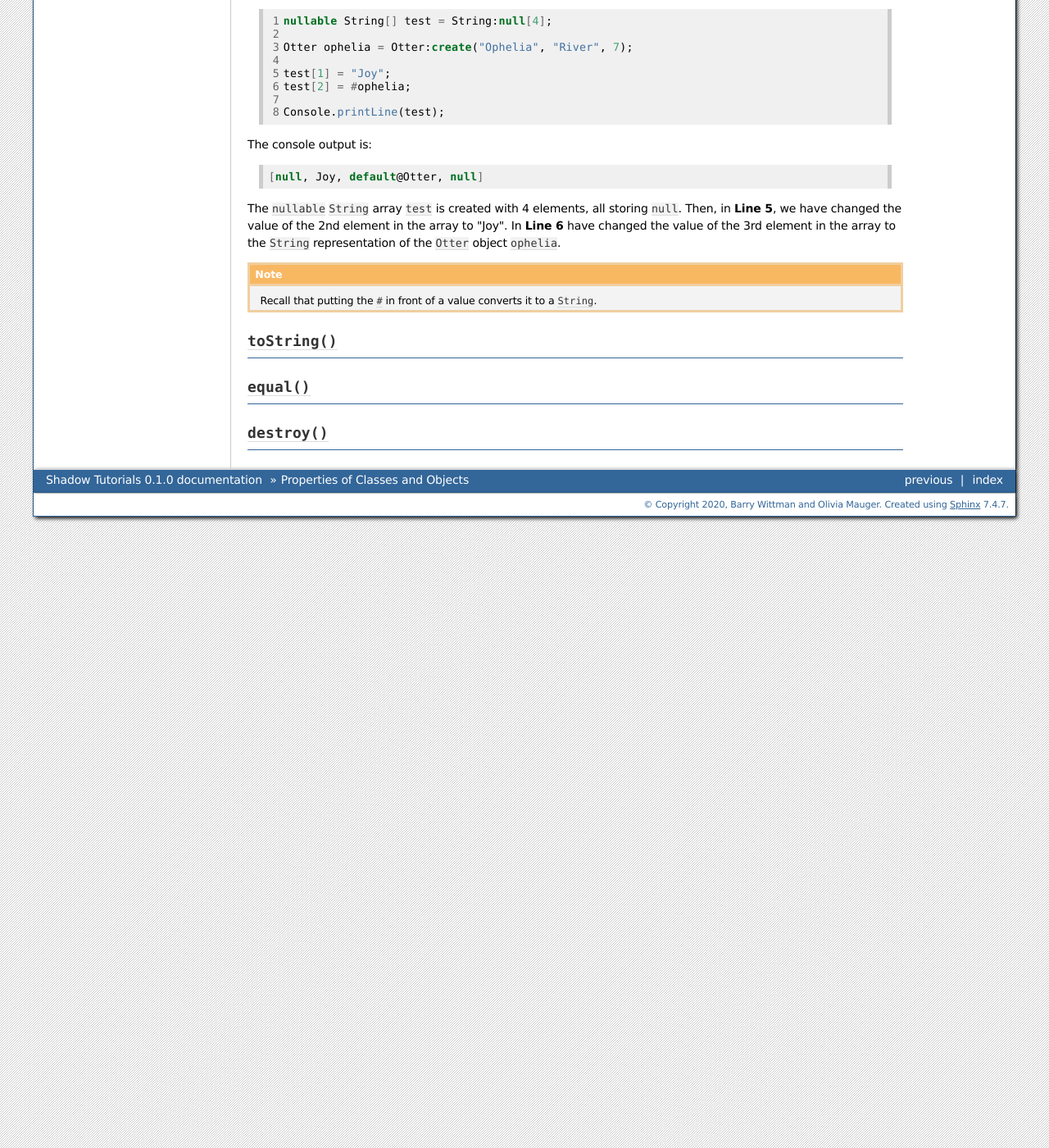
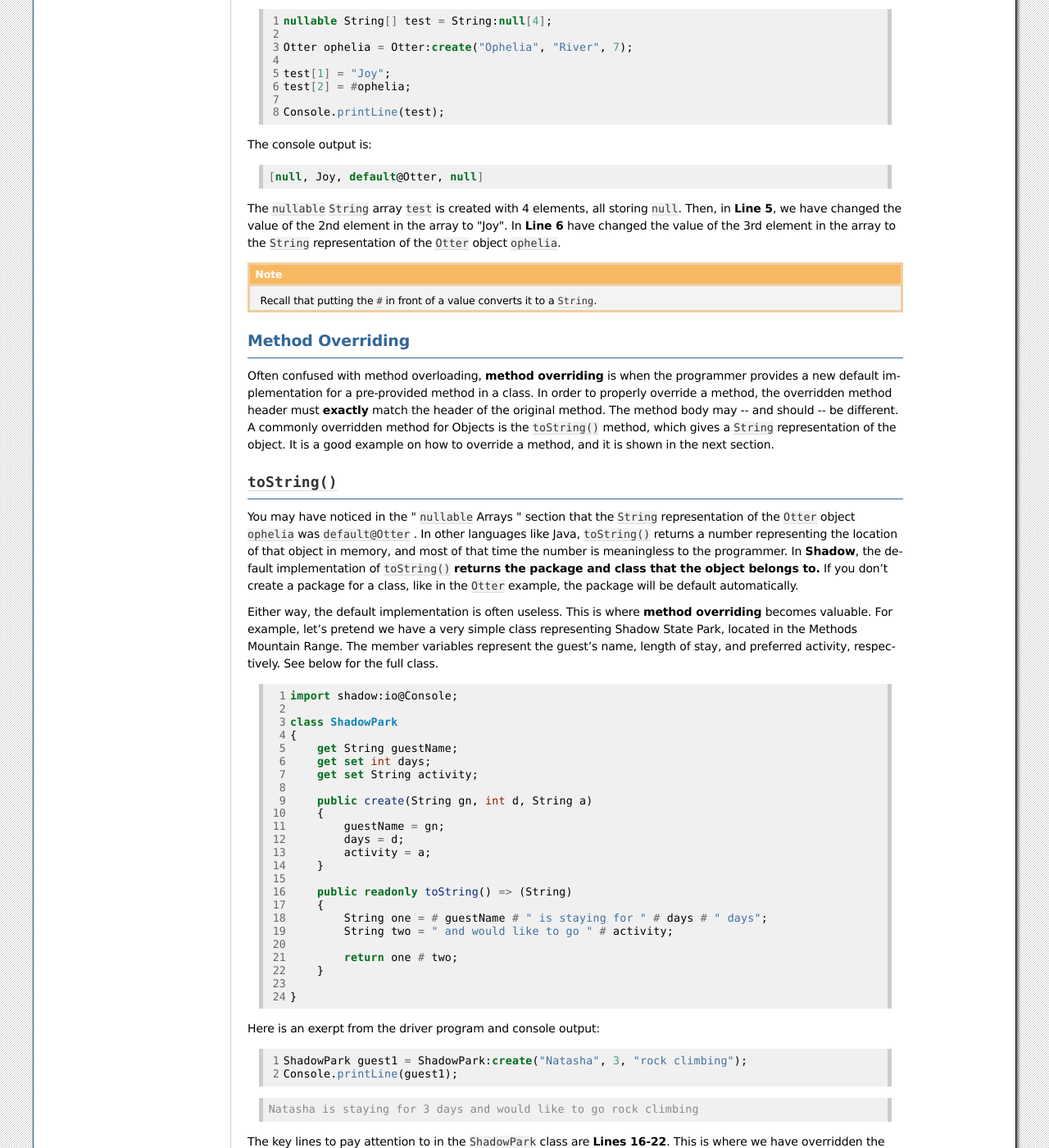
Before and after one commit to olivia-mauger/tutorials, a Sphinx documentation site: the page built from docs/source/classes-properties.rst, in a window 1280 px wide and 1400 px high, scrolled down 3134 px. Shown: the whole window at 82% size. Built offline with Sphinx 7.4.7, drawn with Linux system fonts in a browser that asks for light colours; some of the changed text lies outside the part shown.

Commit message:
Updates to classes-properties.rst, interfaces-intro.rst, and variables.rst
I added a section on  "code" to variables,  and method overriding and toString() to class properties. I also started the section on interfaces.

```diff
--- a/docs/source/classes-properties.rst
+++ b/docs/source/classes-properties.rst
@@ -159,16 +159,61 @@ The ``nullable`` ``String`` array ``test`` is created with 4 elements, all stori
 .. note:: Recall that putting the ``#`` in front of a value converts it to a ``String``.
 
 
+Method Overriding
+^^^^^^^^^^^^^^^^^
 
-
-
-
+Often confused with method overloading, **method overriding** is when the programmer provides a new default implementation for a pre-provided method in a class. In order to properly override a method, the overridden method header must **exactly** match the header of the original method. The method body may -- and should -- be different. A commonly overridden method for Objects is the ``toString()`` method, which gives a ``String`` representation of the object. It is a good example on how to override a method, and it is shown in the next section.
 
 ``toString()``
 ^^^^^^^^^^^^^^
 
-``equal()``
-^^^^^^^^^^^^
+You may have noticed in the " ``nullable`` Arrays " section that the ``String`` representation of the ``Otter`` object ``ophelia`` was ``default@Otter`` . In other languages like Java, ``toString()`` returns a number representing the location of that object in memory, and most of that time the number is meaningless to the programmer. In **Shadow**, the default implementation of ``toString()`` **returns the package and class that the object belongs to.**  If you don’t create a package for a class, like in the ``Otter`` example, the package will be default automatically.
 
-``destroy()``
-^^^^^^^^^^^^^
+Either way, the default implementation is often useless. This is where **method overriding** becomes valuable. For example, let’s pretend we have a very simple class representing Shadow State Park, located in the Methods Mountain Range. The member variables represent the guest’s name, length of stay, and preferred activity, respectively. See below for the full class.
+
+.. code-block:: shadow
+    :linenos:
+
+    import shadow:io@Console;
+
+    class ShadowPark
+    {
+        get String guestName;
+	get set int days;
+	get set String activity;
+
+	public create(String gn, int d, String a)
+	{
+	    guestName = gn;
+	    days = d;
+	    activity = a;
+	}
+
+	public readonly toString() => (String)
+	{
+	    String one = # guestName # " is staying for " # days # " days";
+	    String two = " and would like to go " # activity;
+
+	    return one # two;
+	}
+
+    }
+
+
+Here is an exerpt from the driver program and console output:
+
+.. code-block:: shadow
+    :linenos:
+
+    ShadowPark guest1 = ShadowPark:create("Natasha", 3, "rock climbing");
+    Console.printLine(guest1);
+
+.. code-block:: console
+
+    Natasha is staying for 3 days and would like to go rock climbing
+
+The key lines to pay attention to in the ``ShadowPark`` class are **Lines 16-22**. This is where we have overridden the default ``toString()`` method. If a programmer decides to override the ``toString()`` method in any class, the method header **MUST** match ``public readonly toString() => (String)``, exactly. Omitting ``readonly`` will cause a compile error, as ``toString()`` cannot make changes to the object it is called on.
+
+Now, when we say ``Console.printLine(objectName)``, or ``#objectName``,  the program will display on the console the ``String`` value returned by the ``toString()`` method that we overrode, as shown in the driver program above. Our new ``toString()`` method is now much more helpful/informational than what would have been returned from the ``toString()`` method by default, ``default@ShadowPark``.
+
+More information on method overriding will be provided when we start discussing **inheritance** in a later tutorial.
--- a/docs/source/index.rst
+++ b/docs/source/index.rst
@@ -21,3 +21,4 @@ Welcome to the Shadow Tutorials!
    arrays
    classes-basics
    classes-properties
+   interfaces-intro
```
Also changed, not shown: docs/source/interfaces-intro.rst (added, +23 -0 lines), docs/source/variables.rst (+13 -0 lines).
